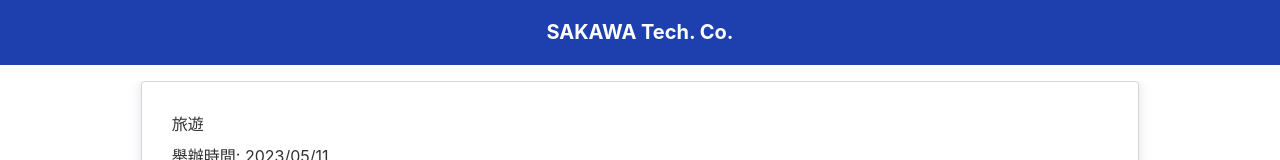
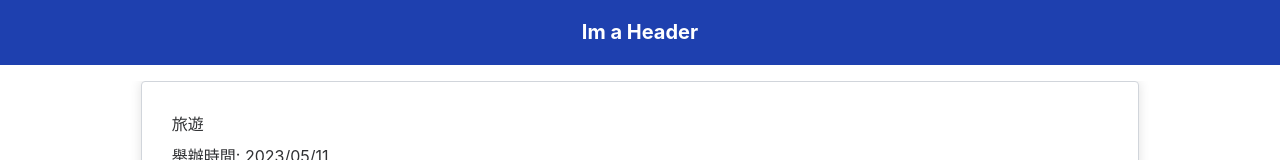
Before and after one commit to crazwade/english-club, a Vue app: page /#/HomePage in a window 1280 px wide. Before the commit this address led to /HomePage#/HomePage. Shown: the top 160 px of the page. Built offline with nearby package versions, Linux system fonts and the light colour scheme; no server answers.

Commit message:
feat: new build && fix router set history mode to hash

```diff
--- a/package.json
+++ b/package.json
@@ -6,6 +6,7 @@
   "scripts": {
     "dev": "vite --host --mode dev",
     "build": "vue-tsc && vite build",
+    "build:test": "vue-tsc && vite build --mode dev",
     "preview": "vite preview"
   },
   "dependencies": {
--- a/src/layout/Header.vue
+++ b/src/layout/Header.vue
@@ -5,7 +5,7 @@
         <el-icon><ArrowLeftBold /></el-icon>
       </button>
       <div class="flex items-center justify-center flex-grow">
-        <h1 class="font-bold text-xl text-white">SAKAWA Tech. Co.</h1>
+        <h1 class="font-bold text-xl text-white">Im a Header</h1>
       </div>
     </div>
   </el-header>
--- a/src/router/index.ts
+++ b/src/router/index.ts
@@ -1,8 +1,8 @@
-import { createRouter, createWebHistory } from "vue-router";
+import { createRouter, createWebHashHistory } from "vue-router";
 import Layout from '../layout/LayoutView.vue';
 
 const router = createRouter({
-  history: createWebHistory(import.meta.env.BASE_URL),
+  history: createWebHashHistory('/'),
   routes: [
     {
       path: "/",
```
Also changed, not shown: 12 other files (tests, documents, lock files or other folders).
